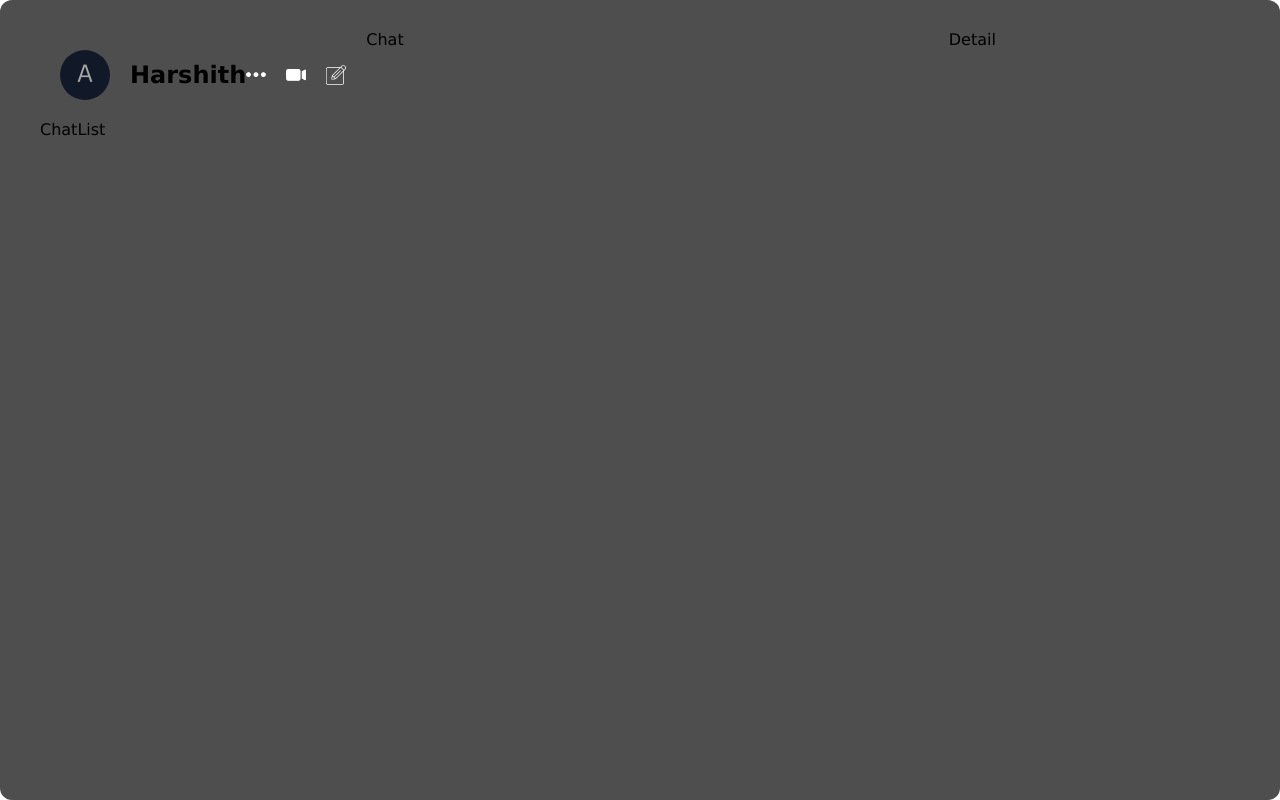
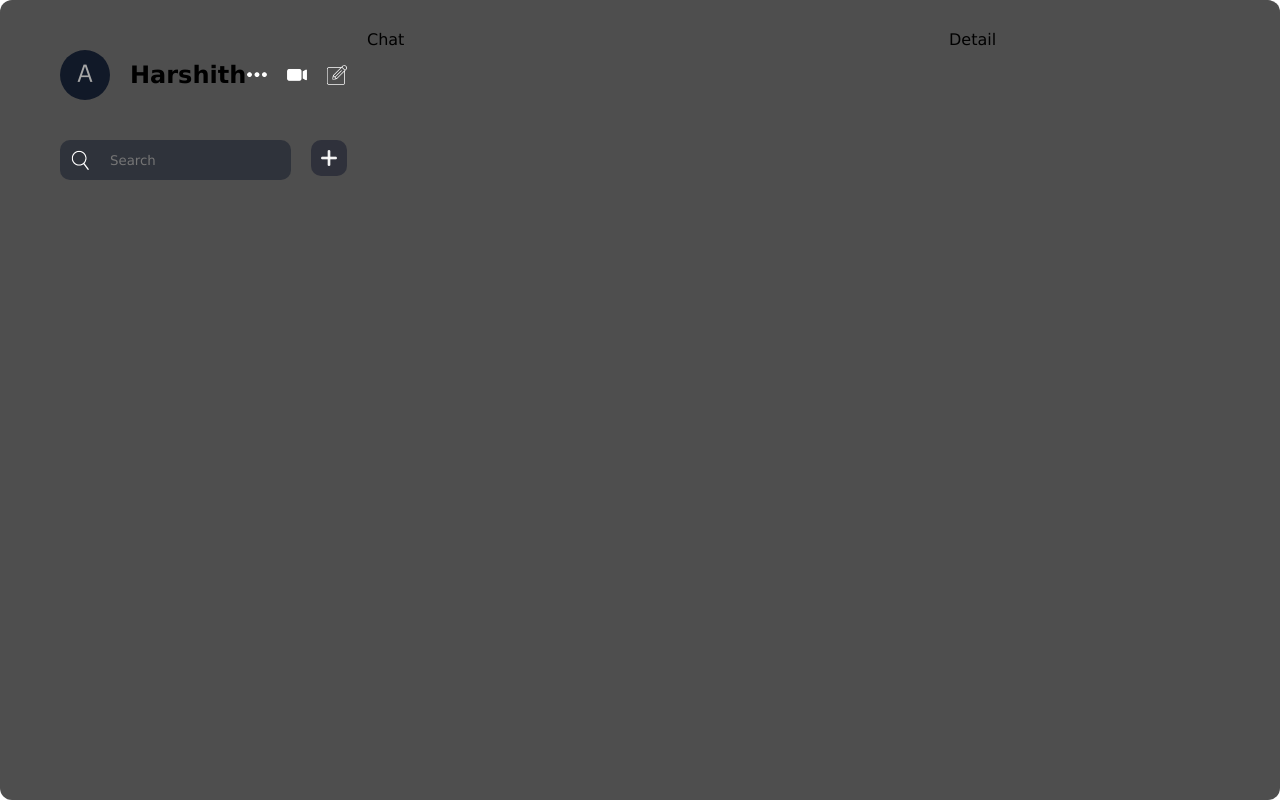
Before and after one commit to Harshith-Sai-Tumu/Messenger, a React app: page / in a window 1280 px wide. Built offline with nearby package versions, Linux system fonts and the light colour scheme; the HTML template or start-up script is replaced by a standard one.

Commit message:
Added CSS to the User Info UI

```diff
--- a/src/Components/List/ChatList/ChatList.jsx
+++ b/src/Components/List/ChatList/ChatList.jsx
@@ -1,8 +1,23 @@
-import React from 'react'
+import React, { useState } from 'react'
 import "./chatList.css"
 const ChatList = () => {
+
+  const [addMode,setAddMode] = useState(false)
+
   return (
-    <div className='chatlist'>ChatList</div>
+    <div className='chatlist'>
+      <div className='search'>
+        <div className='searchbar'>
+          <img src="./search.png" alt=""></img>
+          <input type="text" placeholder='Search'></input>
+        </div>
+        <img className='plus' src={addMode? "./minus.png" : "./plus.png"} alt="" onClick={
+          ()=>{
+            setAddMode((prev) => !prev)
+          }
+        }></img>
+      </div>
+    </div>
   )
 }
 
--- a/src/Components/List/ChatList/chatList.css
+++ b/src/Components/List/ChatList/chatList.css
@@ -0,0 +1,41 @@
+.chatlist{
+    .search{
+        display: flex;
+        align-content: center;
+        gap: 20px;
+        padding: 20px;
+
+        .plus{
+            height: 36px;
+            width: 36px;
+            background-color: rgba(17,20,40,0.5);
+            padding: 10px;
+            border-radius: 10px;
+            cursor: pointer;
+        }
+
+
+        .searchbar{
+            flex:1;
+            background-color: rgba(17,25,40,0.5);
+            display: flex;
+            align-items: center;
+            gap: 20px;
+            border-radius: 10px;
+            padding: 10px;
+            img{
+
+                height: 20px;
+                width: 20px;
+            }
+            input{
+                background-color: transparent;
+
+                border: none;
+                outline: none;
+                color: white;
+                flex: 1;
+            }
+        }
+    }
+}
```
